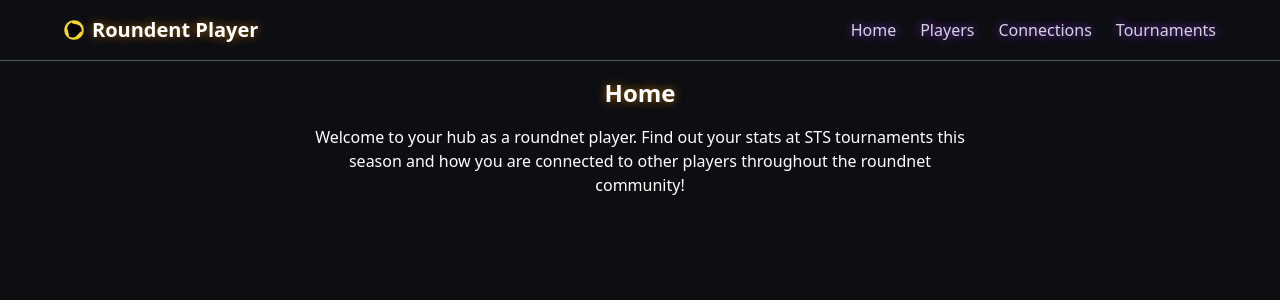
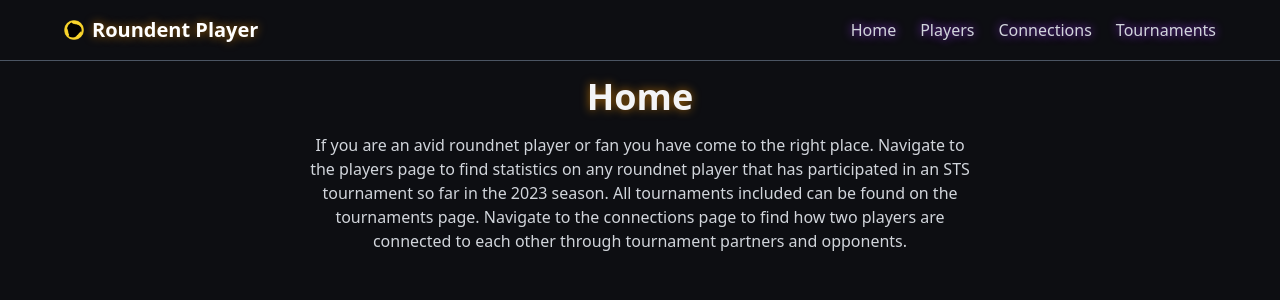
Before and after one commit to CoryChilton/roundnet-player-web-app, a Next.js app: page / in a window 1280 px wide. Shown: the top 300 px of the page. Built offline with nearby package versions, Linux system fonts and the light colour scheme.

Commit message:
Edited home page format and description

```diff
--- a/src/app/page.tsx
+++ b/src/app/page.tsx
@@ -3,8 +3,12 @@ import Link from "next/link"
 export default function Home() {
   return (
     <main className="mx-8 flex flex-col items-center">
-      <h1 className="font-bold text-2xl mb-4 text-shadow-glow shadow-yellow-700">Home</h1>
-      <p className="max-w-2xl text-center">Welcome to your hub as a roundnet player. Find out your stats at STS tournaments this season and how you are connected to other players throughout the roundnet community!</p>
+      <h1 className="font-bold text-4xl mb-4 text-shadow-glow shadow-yellow-700 text-gray-100">
+        Home
+      </h1>
+      <p className="max-w-2xl text-center text-gray-300">
+        If you are an avid roundnet player or fan you have come to the right place. Navigate to the players page to find statistics on any roundnet player that has participated in an STS tournament so far in the 2023 season. All tournaments included can be found on the tournaments page. Navigate to the connections page to find how two players are connected to each other through tournament partners and opponents.
+      </p>
     </main>
   )
 }
```
